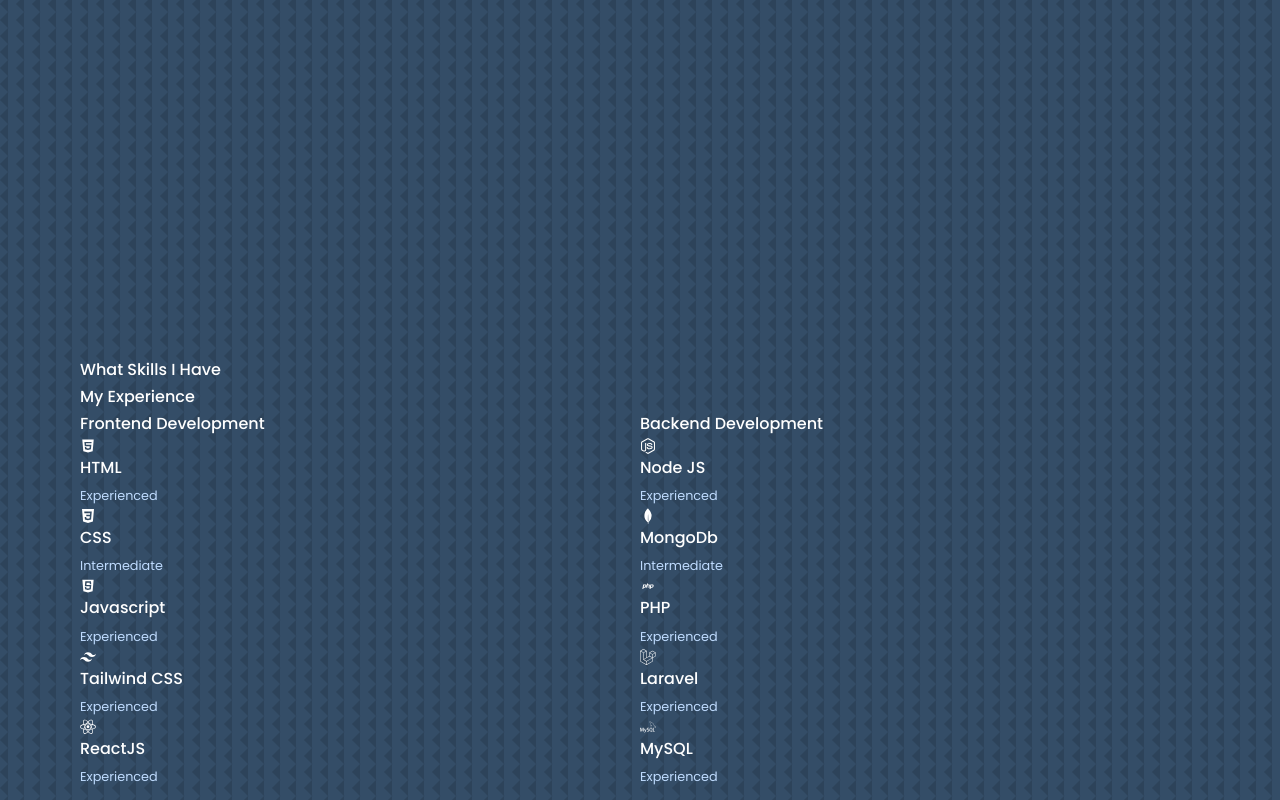
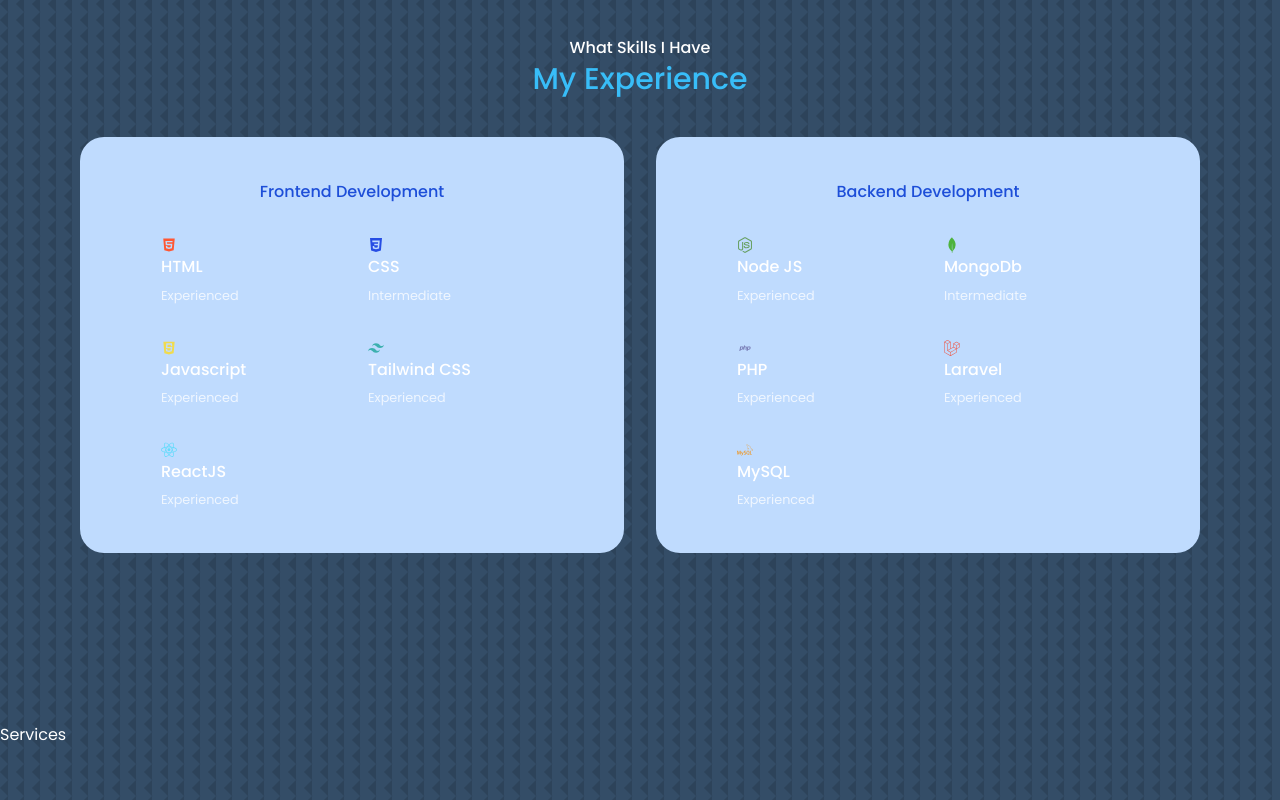
Before and after one commit to Nandi97/MyPortfolio, a React (Create React App) app: page / in a window 1280 px wide. Shown: the part 1540-2340 px from the top of the page. Built offline with nearby package versions, Linux system fonts and the light colour scheme.

Commit message:
Experience component responsive design

```diff
--- a/src/components/about/About.jsx
+++ b/src/components/about/About.jsx
@@ -1,46 +1,62 @@
 import React from 'react'
 import ME from '../../assets/me-about.png'
-import {FaAward} from 'react-icons/fa'
-import {FiUsers} from 'react-icons/fi'
+import { FaAward } from 'react-icons/fa'
+import { FiUsers } from 'react-icons/fi'
 import { VscFolderLibrary } from 'react-icons/vsc'
 import './about.css'
 
 const About = () => {
     return (
-        <section className="h-screen lg:px-20 p-10 w-full text-center" id="about">
+        <section
+            className="flex flex-col items-center w-full p-10 lg:px-20"
+            id="about"
+        >
             <h5>Get To know</h5>
-            <h2 className='text-3xl text-sky-400'>About Me</h2>
-            <div className="container about__container gap-20 grid grid-cols-1 lg:grid-cols-12">
-                <div className="about__me w-full  flex items-center aspect-square rounded-3xl col-span-1 lg:col-span-4">
+            <h2 className="text-3xl text-sky-400">About Me</h2>
+            <div className="container grid grid-cols-1 gap-20 about__container lg:grid-cols-12">
+                <div className="flex items-center w-full col-span-1 about__me aspect-square rounded-3xl lg:col-span-4">
                     <div className="about__me-image rounded-3xl overflow-hidden rotate-[10deg] hover:rotate-0 transition duration-300">
                         <img src={ME} alt="About" />
                     </div>
                 </div>
-                <div className="about__content text-center lg:text-justify col-span-1 lg:col-span-8">
-                    <div className="about__cards grid lg:grid-cols-3 grid-cols-1 lg:gap-6 gap-4 lg:pb-5 lg:mt-5">
-                        <article className='about__card border rounded-2xl p-8 flex flex-col items-center text-center hover:cursor-default bg-blue-400  hover:bg-transparent transition duration-300'>
-                            <FaAward className='about__icon text-[#6eccaf] text-2xl mb-4'/>
-                            <h5 className='text-base'>Experience</h5>
-                            <small className='text-xs text-[#ffffff99]'>3+ Years Working</small>
+                <div className="col-span-1 text-center about__content lg:text-justify lg:col-span-8">
+                    <div className="grid grid-cols-1 gap-4 about__cards lg:grid-cols-3 lg:gap-6 lg:pb-5 lg:mt-5">
+                        <article className="flex flex-col items-center p-8 text-center transition duration-300 bg-blue-400 border about__card rounded-2xl hover:cursor-default hover:bg-transparent">
+                            <FaAward className="about__icon text-[#6eccaf] text-2xl mb-4" />
+                            <h5 className="text-base">Experience</h5>
+                            <small className="text-xs text-[#ffffff99]">
+                                3+ Years Working
+                            </small>
                         </article>
-                        <article className='about__card border rounded-2xl p-8 flex flex-col items-center text-center hover:cursor-default bg-blue-400  hover:bg-transparent transition duration-300'>
-                            <FiUsers className='about__icon text-[#6eccaf] text-2xl mb-4'/>
-                            <h5 className='text-base'>Clients</h5>
-                            <small className='text-xs text-[#ffffff99]'>300+ Clients Worldwide</small>
+                        <article className="flex flex-col items-center p-8 text-center transition duration-300 bg-blue-400 border about__card rounded-2xl hover:cursor-default hover:bg-transparent">
+                            <FiUsers className="about__icon text-[#6eccaf] text-2xl mb-4" />
+                            <h5 className="text-base">Clients</h5>
+                            <small className="text-xs text-[#ffffff99]">
+                                300+ Clients Worldwide
+                            </small>
                         </article>
-                        <article className='about__card border rounded-2xl p-8 flex flex-col items-center text-center hover:cursor-default bg-blue-400  hover:bg-transparent transition duration-300'>
-                            <VscFolderLibrary className='about__icon text-[#6eccaf] text-2xl mb-4'/>
-                            <h5 className='text-base'>Projects</h5>
-                            <small className='text-xs text-[#ffffff99]'>20+ Completed Projects</small>
+                        <article className="flex flex-col items-center p-8 text-center transition duration-300 bg-blue-400 border about__card rounded-2xl hover:cursor-default hover:bg-transparent">
+                            <VscFolderLibrary className="about__icon text-[#6eccaf] text-2xl mb-4" />
+                            <h5 className="text-base">Projects</h5>
+                            <small className="text-xs text-[#ffffff99]">
+                                20+ Completed Projects
+                            </small>
                         </article>
                     </div>
 
-                    <p className='mt-8 mb-10 text-[#ffffff99] my-6 lg:my-0 lg:py-5'>
-                        Lorem ipsum dolor sit amet, consectetur adipisicing elit. Enim placeat velit quidem minus minima, sequi tempora vel voluptatum. Laboriosam officia veritatis facere ullam amet nobis deleniti rem odit. Ut, quas!
+                    <p className="mt-8 mb-10 text-[#ffffff99] my-6 lg:my-0 lg:py-5">
+                        Lorem ipsum dolor sit amet, consectetur adipisicing
+                        elit. Enim placeat velit quidem minus minima, sequi
+                        tempora vel voluptatum. Laboriosam officia veritatis
+                        facere ullam amet nobis deleniti rem odit. Ut, quas!
                     </p>
 
-                    <a href="#contact" className="bg-[#6ECCAF] hover:bg-white border text-sm md:text-base hover:border-white text-white border-[#6ECCAF] p-2 rounded-md hover:text-[#6ECCAF]"
-                >Let's Talk</a>
+                    <a
+                        href="#contact"
+                        className="bg-[#6ECCAF] hover:bg-white border text-sm md:text-base hover:border-white text-white border-[#6ECCAF] p-2 rounded-md hover:text-[#6ECCAF]"
+                    >
+                        Let's Talk
+                    </a>
                 </div>
             </div>
         </section>
--- a/src/components/about/about.css
+++ b/src/components/about/about.css
@@ -8,5 +8,4 @@
     background: linear-gradient(45deg, transparent, #6eccaf, transparent);
     display: grid;
     place-items: center;
-
 }
--- a/src/components/experience/Experience.jsx
+++ b/src/components/experience/Experience.jsx
@@ -1,81 +1,88 @@
 import React from 'react'
-import {AiFillHtml5} from 'react-icons/ai'
-import {IoLogoCss3} from 'react-icons/io'
-import {DiJavascript} from 'react-icons/di'
-import {SiTailwindcss} from 'react-icons/si'
-import {GrReactjs} from 'react-icons/gr'
-import {FaNodeJs} from 'react-icons/fa'
-import {SiMongodb} from 'react-icons/si'
-import {DiPhp} from 'react-icons/di'
-import {FaLaravel} from 'react-icons/fa'
-import {SiMysql} from 'react-icons/si'
+import { AiFillHtml5 } from 'react-icons/ai'
+import { IoLogoCss3 } from 'react-icons/io'
+import { DiJavascript } from 'react-icons/di'
+import { SiTailwindcss } from 'react-icons/si'
+import { GrReactjs } from 'react-icons/gr'
+import { FaNodeJs } from 'react-icons/fa'
+import { SiMongodb } from 'react-icons/si'
+import { DiPhp } from 'react-icons/di'
+import { FaLaravel } from 'react-icons/fa'
+import { SiMysql } from 'react-icons/si'
 
 function Experience() {
     return (
-        <section className="h-screen lg:px-20 p-10 w-full" id="experience">
+        <section
+            className="flex flex-col items-center w-full p-10 lg:px-20"
+            id="experience"
+        >
             <h5>What Skills I Have</h5>
-            <h2>My Experience</h2>
+            <h2 className="pb-10 text-3xl text-sky-400">My Experience</h2>
 
-            <div className="container experience__container grid grid-cols-2">
-                <div className="experience__frontend">
-                    <h3>Frontend Development</h3>
-                    <div className="experience__content">
+            <div className="container grid grid-cols-1 gap-8 lg:grid-cols-2 experience__container">
+                <div className="px-20 py-10 transition duration-300 ease-in-out bg-blue-200 border border-transparent experience__frontend rounded-3xl hover:bg-transparent hover:text-blue-50 hover:border-blue-400 hover:cursor-default">
+                    <h3 className="mb-8 text-center text-blue-700 ">
+                        Frontend Development
+                    </h3>
+                    <div className="grid grid-cols-1 gap-4 md:gap-8 md:grid-cols-2 experience__content">
                         <article className="experience__details">
-                            <AiFillHtml5 />
+                            <AiFillHtml5 className="text-[#FF5733]" />
                             <h4>HTML</h4>
-                            <small className="text-blue-200">Experienced</small>
+                            <small className="text-blue-50">Experienced</small>
                         </article>
                         <article className="experience__details">
-                            <IoLogoCss3 />
+                            <IoLogoCss3 className="text-[#264de4]" />
                             <h4>CSS</h4>
-                            <small className="text-blue-200">Intermediate</small>
+                            <small className="text-blue-50">Intermediate</small>
                         </article>
                         <article className="experience__details">
-                            <DiJavascript />
+                            <DiJavascript className="text-[#F0DB4F]" />
                             <h4>Javascript</h4>
-                            <small className="text-blue-200">Experienced</small>
+                            <small className="text-blue-50">Experienced</small>
                         </article>
                         <article className="experience__details">
-                            <SiTailwindcss />
+                            <SiTailwindcss className="text-[#3CB0AF]" />
                             <h4>Tailwind CSS</h4>
-                            <small className="text-blue-200">Experienced</small>
+                            <small className="text-blue-50">Experienced</small>
                         </article>
                         <article className="experience__details">
-                            <GrReactjs />
+                            <GrReactjs className="text-[#61DBFB]" />
                             <h4>ReactJS</h4>
-                            <small className="text-blue-200">Experienced</small>
+                            <small className="text-blue-50">Experienced</small>
                         </article>
                     </div>
                 </div>
                 {/* END OF FRONTEND EXPERIENCE */}
 
-                <div className="experience__backend">
-<h3>Backend Development</h3>
-                    <div className="experience__content">
+                <div className="px-20 py-10 transition duration-300 ease-in-out bg-blue-200 border border-transparent experience__backend rounded-3xl hover:bg-transparent hover:text-blue-50 hover:border-blue-400 hover:cursor-default">
+                    <h3 className="mb-8 text-center text-blue-700">
+                        Backend Development
+                    </h3>
+                    <div className="grid grid-cols-1 gap-4 md:gap-8 md:grid-cols-2 experience__content">
                         <article className="experience__details">
-                            <FaNodeJs />
+                            <FaNodeJs className="text-[#68A063]" />
                             <h4>Node JS</h4>
-                            <small className="text-blue-200">Experienced</small>
+                            <small className="text-blue-50">Experienced</small>
                         </article>
                         <article className="experience__details">
-                            <SiMongodb />
+                            <SiMongodb className="text-[#4DB33D]" />
                             <h4>MongoDb</h4>
-                            <small className="text-blue-200">Intermediate</small>
+                            <small className="text-blue-50">Intermediate</small>
                         </article>
                         <article className="experience__details">
-                            <DiPhp />
+                            <DiPhp className="text-[#787CB5]" />
                             <h4>PHP</h4>
-                            <small className="text-blue-200">Experienced</small>
+                            <small className="text-blue-50">Experienced</small>
                         </article>
                         <article className="experience__details">
-                            <FaLaravel />
+                            <FaLaravel className="text-[#F05340]" />
                             <h4>Laravel</h4>
-                            <small className="text-blue-200">Experienced</small>
+                            <small className="text-blue-50">Experienced</small>
                         </article>
                         <article className="experience__details">
-                            <SiMysql />
+                            <SiMysql className="text-[#F29111]" />
                             <h4>MySQL</h4>
-                            <small className="text-blue-200">Experienced</small>
+                            <small className="text-blue-50">Experienced</small>
                         </article>
                     </div>
                 </div>
```
Also changed, not shown: src/components/nav/Nav.jsx (+8 -18 lines).
